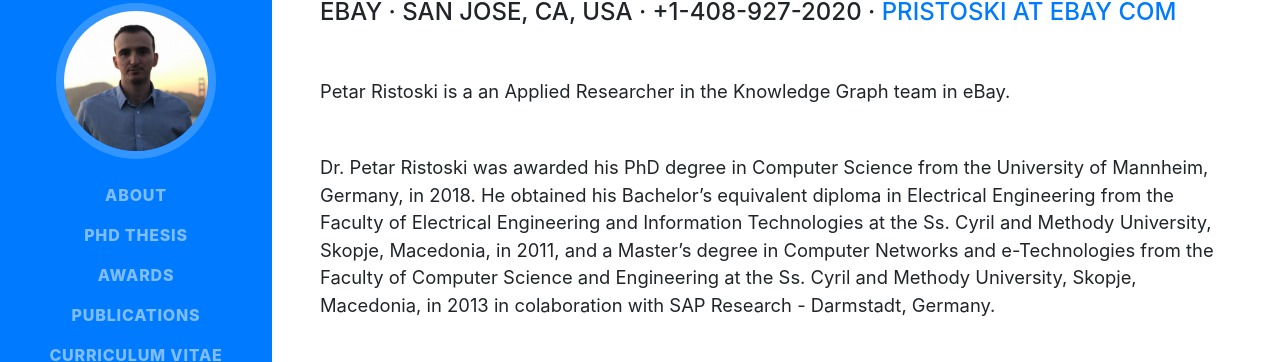
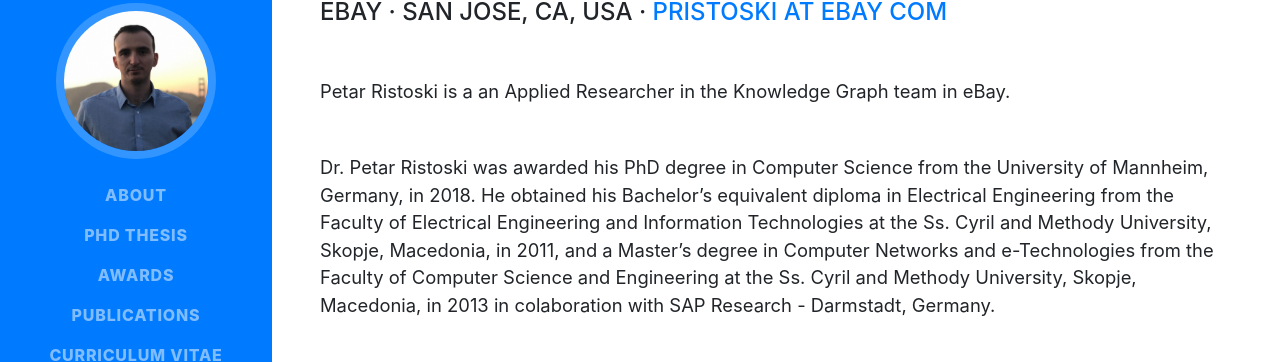
Before and after one commit to petarR/petarr.github.io, a website with bundled scripts: page index.html in a window 1280 px wide. Shown: the part 215-577 px from the top of the page. Built offline with nearby package versions, Linux system fonts and the light colour scheme; a web font is replaced by a local one.

Commit message:
Update index.html

```diff
--- a/index.html
+++ b/index.html
@@ -78,7 +78,7 @@
         <h1 class="mb-0">PhD
           <span class="text-primary">Petar Ristoski</span>
         </h1>
-        <div class="subheading mb-5">eBay · San Jose, CA, USA · +1-408-927-2020 ·
+        <div class="subheading mb-5">eBay · San Jose, CA, USA ·
           <a href="mailto:name@email.com">pristoski at ebay com</a>
         </div>
         <p class="lead mb-5">Petar Ristoski is a an Applied Researcher in the Knowledge Graph team in eBay.</p>
```
